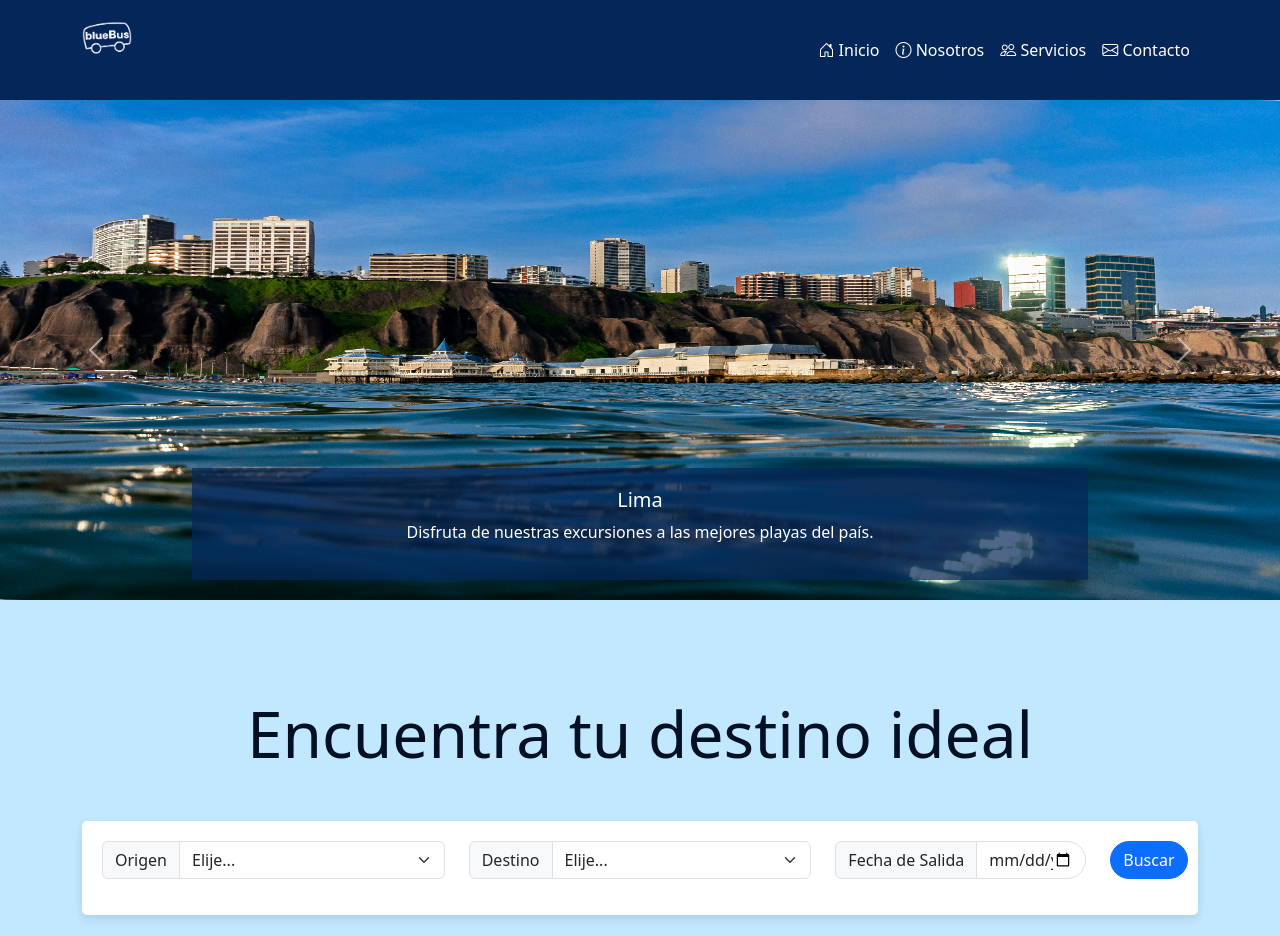
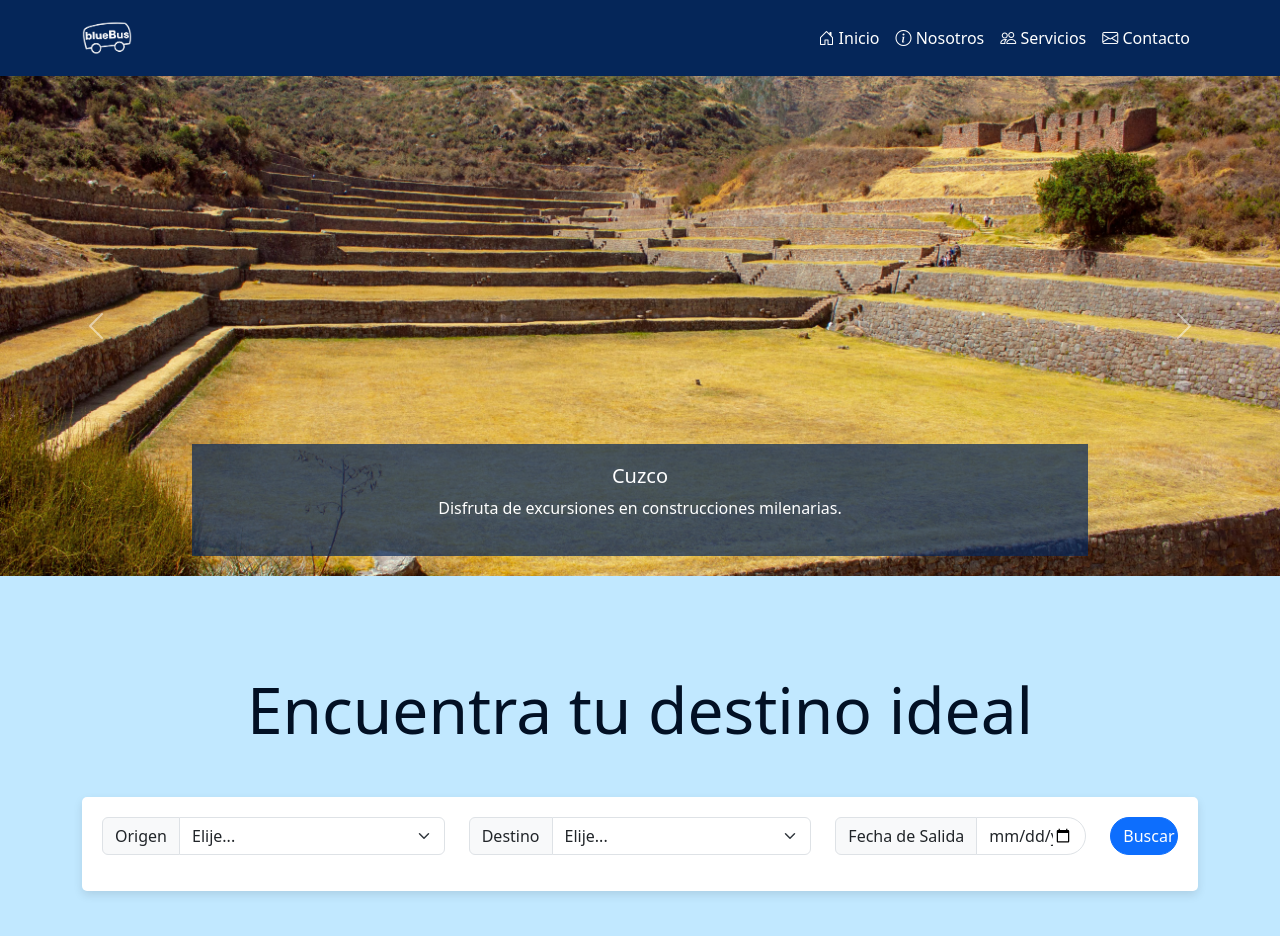
Before and after one commit to joseniquen08/bluebus-ihm, a PHP site: page /inicio.php in a window 1280 px wide. Shown: the top 936 px of the page. Run offline with PHP 8.4, Linux system fonts and the light colour scheme; some libraries are stand-ins or nearby versions.

Commit message:
MULTIPLES CAMBIOS

```diff
--- a/components/navbar.php
+++ b/components/navbar.php
@@ -1,8 +1,8 @@
 <!-- Barra de Navegación -->
-<nav class="navbar navbar-expand-lg navbar-dark sticky-top">
-  <div class="container">
-    <a class="navbar-brand" href="inicio.php">
-        <img src="images/BlueBus_logo.png" alt="BlueBus Logo" class="logo mb-4" height="35" width="auto">
+<nav class="navbar navbar-expand-lg navbar-dark sticky-top bg-dark">
+  <div class="container d-flex align-items-center justify-content-between">
+    <a class="navbar-brand d-flex align-items-center" href="inicio.php">
+        <img src="images/BlueBus_logo.png" alt="BlueBus Logo" class="logo" height="35" width="auto">
     </a>
     <!-- Botón de hamburguesa para dispositivos móviles -->
     <button class="navbar-toggler" type="button" data-bs-toggle="collapse" data-bs-target="#navbarNav" aria-controls="navbarNav" aria-expanded="false" aria-label="Toggle navigation">
@@ -21,7 +21,7 @@
           <a class="nav-link" href="#"><i class="bi bi-people"></i> Servicios</a>
         </li>
         <li class="nav-item">
-          <a class="nav-link" href="#"><i class="bi bi-envelope"></i> Contacto</a>
+          <a class="nav-link" href="#contacto"><i class="bi bi-envelope"></i> Contacto</a>
         </li>
       </ul>
     </div>
--- a/css/incio_style.css
+++ b/css/incio_style.css
@@ -1,80 +1,59 @@
-/* Estilos personalizados */
-/* CSS personalizado para centrar el logo en la esquina y hacerlo responsivo */
+/* Estilos personalizados para el resto de la página */
 body {
 overflow-y: scroll;
 scrollbar-width: none; /* Para Firefox */
 }
 
-    /* Oculta la barra de desplazamiento vertical en Chrome, Safari y Edge */
 body::-webkit-scrollbar {
-    display: none;
-    }
-
-.navbar-brand {
-    margin-right: auto; /* Centrar el logo en la esquina izquierda */
-}
-
-/* CSS personalizado para ajustar el tamaño del logo */
-.navbar-brand img {
-    width: 50px; /* Tamaño del logo */
-    height: 50px;
-}
-
-@media (max-width: 991.98px) { /* Ajustar el tamaño del logo para dispositivos móviles */
-    .navbar-brand img {
-    max-width: 120px; /* Tamaño máximo del logo en dispositivos móviles */
-    }
+display: none; /* Oculta la barra de desplazamiento vertical en Chrome, Safari y Edge */
 }
 
 body {
 background-color: #c1e8ff; /* Fondo celeste */
 color: #021024; /* Texto azul oscuro */
 }
-.navbar {
-    background-color: #052659; /* Azul oscuro para la barra de navegación */
-}
-.nav-link {
-    color: #fff; /* Texto celeste para los enlaces de navegación */
-}
+
 .carousel-caption {
 background-color: rgba(5, 38, 89, 0.7); /* Fondo semi-transparente azul oscuro para las descripciones en el slider */
 }
+
 .card {
 background-color: #7da0ca; /* Fondo celeste para las tarjetas de destinos */
 border: none; /* Sin borde */
+height: 100%;
 }
+
+.card-body {
+display: flex;
+flex-direction: column;
+}
+
 .card:hover {
 transform: scale(1.05); /* Efecto de escala al hacer hover */
 z-index: 1; /* Se eleva al hacer hover */
 }
+
 .carousel-item img {
 height: 500px; /* Aumenta la altura de las imágenes del slider */
+object-fit: cover;
 }
-.carousel-control-prev, .carousel-control-next {
+
+.carousel-control-prev,
+.carousel-control-next {
 top: 50%; /* Posiciona los botones de control en el centro vertical */
 transform: translateY(-50%); /* Centra verticalmente los botones de control */
 z-index: 1; /* Asegura que estén encima del contenido del slider */
 color: #5483b3; /* Cambia el color de las flechas del slider */
 }
-.navbar.sticky-top {
-    animation: fadeInDown 0.5s; /* Animación para mostrar la barra pegajosa */
-}
-@keyframes fadeInDown {
-    0% {
-    opacity: 0;
-    transform: translateY(-100%);
-    }
-    100% {
-    opacity: 1;
-    transform: translateY(0);
-    }
-}
+
 .bg-light {
 background-color: #c1e8ff; /* Fondo celeste para la sección adicional */
 }
+
 .bg-info {
 background-color: #052659 !important;
 }
+
 .text-info {
 color: #021024; /* Texto azul oscuro para el pie de página */
 }
@@ -99,3 +78,9 @@ body {
 .search-form .btn-primary {
 border-radius: 20px;
 }
+
+/* Estilos personalizados para el slider */
+.custom-slider-img {
+height: 600px; /* Ajusta la altura según tus necesidades */
+object-fit: cover; /* Asegura que la imagen se ajuste correctamente */
+}
--- a/inicio.php
+++ b/inicio.php
@@ -19,37 +19,51 @@ $mensaje_error = '';
     <!-- Enlace a los iconos de Bootstrap -->
     <link rel="stylesheet" href="https://cdn.jsdelivr.net/npm/bootstrap-icons@1.11.3/font/bootstrap-icons.min.css">
     <link href="css/incio_style.css" rel="stylesheet" type="text/css"/>
+    <link href="css/navbar.css" rel="stylesheet" type="text/css"/>
   </head>
 
   <body>
     <!-- Barra de Navegación -->
     <?php require_once "components/navbar.php"; ?>
 
-  <!-- Slider de Viajes -->
-  <div id="carouselExampleIndicators" class="carousel slide" data-bs-ride="carousel">
+    <!-- Slider de Viajes -->
+    <div id="carouselExampleIndicators" class="carousel slide" data-bs-ride="carousel">
       <div class="carousel-inner">
         <div class="carousel-item active">
-            <img src="images/pexels-mauricio-espinoza-gavilano-582278929-17029842.jpg" class="d-block w-100" alt="...">
+          <img src="images/carrusel_foto_1.jpg" class="d-block w-100 custom-slider-img" alt="Cuzco">
           <div class="carousel-caption d-none d-md-block">
-            <h5>Lima</h5>
-            <p>Disfruta de nuestras excursiones a las mejores playas del país.</p>
+            <h5>Cuzco</h5>
+            <p>Disfruta de excursiones en construcciones milenarias.</p>
           </div>
         </div>
         <div class="carousel-item">
-            <img src="images/pexels-sbenavides-17043614.jpg" class="d-block w-100" alt="...">
+          <img src="images/carrusel_foto_2.jpg" class="d-block w-100 custom-slider-img" alt="Cuzco">
           <div class="carousel-caption d-none d-md-block">
-            <h5>Arequipa</h5>
+            <h5>Cuzco</h5>
+            <p>No te pierdas de la montaña de colores.</p>
+          </div>
+        </div>
+        <div class="carousel-item">
+          <img src="images/carrusel_foto_3.jpg" class="d-block w-100 custom-slider-img" alt="Cuzco">
+          <div class="carousel-caption d-none d-md-block">
+            <h5>Cuzco</h5>
             <p>Descubre la belleza natural de nuestro país con nuestros tours ecológicos.</p>
           </div>
         </div>
         <div class="carousel-item">
-            <img src="images/pexels-cristianloayza-16198315.jpg" class="d-block w-100" alt="...">
+          <img src="images/carrusel_foto_4.jpg" class="d-block w-100 custom-slider-img" alt="Cordillera">
           <div class="carousel-caption d-none d-md-block">
-            <h5>Trujillo</h5>
+            <h5>Cordillera</h5>
             <p>Descubre la belleza natural de nuestro país con nuestros tours ecológicos.</p>
           </div>
         </div>
-        <!-- Agrega más elementos carousel-item según sea necesario -->
+        <div class="carousel-item">
+          <img src="images/carrusel_foto_5.jpg" class="d-block w-100 custom-slider-img" alt="Lima">
+          <div class="carousel-caption d-none d-md-block">
+            <h5>Lima</h5>
+            <p>Descubre la belleza natural de nuestro país en la Lima costera.</p>
+          </div>
+        </div>
       </div>
       <!-- Flechas de control -->
       <button class="carousel-control-prev" type="button" data-bs-target="#carouselExampleIndicators" data-bs-slide="prev">
@@ -62,92 +76,91 @@ $mensaje_error = '';
       </button>
     </div>
 
-    <br></br>
+    <br><br>
 
     <!-- Contenido Principal -->
     <div class="container py-5">
       <h1 class="display-3 mb-5 text-center">Encuentra tu destino ideal</h1>
       <form action="search.php" method="GET" class="search-form">
         <div class="row justify-content-center">
-          <div class="col-md-4">
-            <div class="input-group mb-3">
+          <div class="col-md-4 mb-3">
+            <div class="input-group">
               <label class="input-group-text" for="inputGroupSelect01">Origen</label>
-              <select class="form-select" id="inputGroupSelect01">
-              <option selected>Elije...</option>
-                <option value="1">LIMA</option>
-                <option value="2">ICA</option>
-                <option value="3">AREQUIPA</option>
-                <option value="4">CAMANA</option>
-                <option value="5">CHIMBOTE</option>
-                <option value="5">TRUJILLO</option>
-                <option value="5">HUARMEY</option>
-                <option value="5">CHICLAYO</option>
+              <select class="form-select" id="inputGroupSelect01" name="origen" required>
+                <option selected disabled>Elije...</option>
+                <option value="LIMA">LIMA</option>
+                <option value="ICA">ICA</option>
+                <option value="AREQUIPA">AREQUIPA</option>
+                <option value="CAMANA">CAMANA</option>
+                <option value="CHIMBOTE">CHIMBOTE</option>
+                <option value="TRUJILLO">TRUJILLO</option>
+                <option value="HUARMEY">HUARMEY</option>
+                <option value="CHICLAYO">CHICLAYO</option>
               </select>
             </div>
           </div>
-          <div class="col-md-4">
-            <div class="input-group mb-3">
+          <div class="col-md-4 mb-3">
+            <div class="input-group">
               <label class="input-group-text" for="inputGroupSelect02">Destino</label>
-              <select class="form-select" id="inputGroupSelect02">
-                <option selected>Elije...</option>
-                <option value="1">LIMA</option>
-                <option value="2">ICA</option>
-                <option value="3">AREQUIPA</option>
-                <option value="4">CAMANA</option>
-                <option value="5">CHIMBOTE</option>
-                <option value="5">TRUJILLO</option>
-                <option value="5">HUARMEY</option>
-                <option value="5">CHICLAYO</option>
+              <select class="form-select" id="inputGroupSelect02" name="destino" required>
+                <option selected disabled>Elije...</option>
+                <option value="LIMA">LIMA</option>
+                <option value="ICA">ICA</option>
+                <option value="AREQUIPA">AREQUIPA</option>
+                <option value="CAMANA">CAMANA</option>
+                <option value="CHIMBOTE">CHIMBOTE</option>
+                <option value="TRUJILLO">TRUJILLO</option>
+                <option value="HUARMEY">HUARMEY</option>
+                <option value="CHICLAYO">CHICLAYO</option>
               </select>
             </div>
           </div>
-          <div class="col-md-3">
-            <div class="input-group mb-3">
+          <div class="col-md-3 mb-3">
+            <div class="input-group">
               <label class="input-group-text" for="inputGroupSelect03">Fecha de Salida</label>
-              <input type="date" class="form-control" id="inputGroupSelect03" required>
+              <input type="date" class="form-control" id="inputGroupSelect03" name="fecha_salida" required>
             </div>
           </div>
-          <div class="col-md-1">
-          <button type="submit" class="btn btn-primary" formaction="seleccionar_asiento.php?cod_via='VIA0001'">Buscar</button>
+          <div class="col-md-1 mb-3">
+            <button type="submit" class="btn btn-primary w-100" formaction="seleccionar_asiento.php?cod_via='VIA0001'">Buscar</button>
           </div>
         </div>
       </form>
     </div>
 
     <!-- Contenedores de Viajes -->
-    <div id="carouselExampleControls" class="carousel slide" data-ride="carousel">
+    <div id="carouselExampleControls" class="carousel slide" data-bs-ride="carousel">
       <div class="carousel-inner">
-        <div class="carousel-item active"> <!-- Añadir la clase 'active' al primer item -->
+        <div class="carousel-item active">
           <div class="container">
             <div class="row">
-              <div class="col-lg-4">
-                <div class="card mb-4">
-                    <img src="images/ballenas-tumbes-turismo.jpg" class="card-img-top" alt="...">
-                  <div class="card-body">
+              <div class="col-lg-4 mb-4">
+                <div class="card h-100">
+                  <img src="images/ballenas-tumbes-turismo.jpg" class="card-img-top" alt="Lima - Tumbes">
+                  <div class="card-body d-flex flex-column">
                     <h5 class="card-title">Lima - Tumbes</h5>
                     <p class="card-text">Explora los mejores destinos costeros con nosotros.</p>
-                    <a href="selecAsiento.php" class="btn btn-primary"><i class="bi bi-eye"></i> Ver Detalles</a>
+                    <a href="selecAsiento.php" class="btn btn-primary mt-auto"><i class="bi bi-eye"></i> Ver Detalles</a>
                   </div>
                 </div>
               </div>
-              <!-- Agregar más tarjetas aquí -->
-              <div class="col-lg-4">
-                <div class="card mb-4">
-                    <img src="images/pexels-sbenavides-17043614.jpg" class="card-img-top" alt="...">
-                  <div class="card-body">
-                    <h5 class="card-title">Lima - Aqrequipa</h5>
+              <div class="col-lg-4 mb-4">
+                <div class="card h-100">
+                  <img src="images/pexels-sbenavides-17043614.jpg" class="card-img-top" alt="Lima - Arequipa">
+                  <div class="card-body d-flex flex-column">
+                    <h5 class="card-title">Lima - Arequipa</h5>
                     <p class="card-text">Descripción corta del destino.</p>
-                    <a href="#" class="btn btn-primary"><i class="bi bi-eye"></i> Ver Detalles</a>
+                    <a href="#" class="btn btn-primary mt-auto"><i class="bi bi-eye"></i> Ver Detalles</a>
                   </div>
                 </div>
               </div>
-              <div class="col-lg-4">
-                <div class="card mb-4">
-                    <img src="images/pexels-mauricio-espinoza-gavilano-582278929-17029844.jpg" class="card-img-top" alt="...">
-                  <div class="card-body">
+              <div class="col-lg-4 mb-4">
+                <div class="card h-100">
+                  <img src="images/pexels-mauricio-espinoza-gavilano-582278929-17029844.jpg" class="card-img-top" alt="Arequipa - Lima">
+                  <div class="card-body d-flex flex-column">
                     <h5 class="card-title">Arequipa - Lima</h5>
                     <p class="card-text">Descripción corta del destino.</p>
-                    <a href="#" class="btn btn-primary"><i class="bi bi-eye"></i> Ver Detalles</a>
+                    <a href="#" class="btn btn-primary mt-auto"><i class="bi bi-eye"></i> Ver Detalles</a>
                   </div>
                 </div>
               </div>
@@ -157,34 +170,33 @@ $mensaje_error = '';
         <div class="carousel-item">
           <div class="container">
             <div class="row">
-              <!-- Aquí comienza un nuevo carousel-item -->
-              <div class="col-lg-4">
-                <div class="card mb-4">
-                  <img src="https://via.placeholder.com/300" class="card-img-top" alt="...">
-                  <div class="card-body">
-                    <h5 class="card-title">Destino 4</h5>
+              <div class="col-lg-4 mb-4">
+                <div class="card h-100">
+                  <img src="images/chimbote_catedral.png" class="card-img-top" alt="Destino 4">
+                  <div class="card-body d-flex flex-column">
+                    <h5 class="card-title">Lima - Chimbote</h5>
                     <p class="card-text">Descripción corta del destino.</p>
-                    <a href="#" class="btn btn-primary"><i class="bi bi-eye"></i> Ver Detalles</a>
+                    <a href="#" class="btn btn-primary mt-auto"><i class="bi bi-eye"></i> Ver Detalles</a>
                   </div>
                 </div>
               </div>
-              <div class="col-lg-4">
-                <div class="card mb-4">
-                  <img src="https://via.placeholder.com/300" class="card-img-top" alt="...">
-                  <div class="card-body">
-                    <h5 class="card-title">Destino 5</h5>
+              <div class="col-lg-4 mb-4">
+                <div class="card h-100">
+                  <img src="images/chiclayo_catedral.png" class="card-img-top" alt="Destino 5">
+                  <div class="card-body d-flex flex-column">
+                    <h5 class="card-title">Lima - Chiclayo</h5>
                     <p class="card-text">Descripción corta del destino.</p>
-                    <a href="#" class="btn btn-primary"><i class="bi bi-eye"></i> Ver Detalles</a>
+                    <a href="#" class="btn btn-primary mt-auto"><i class="bi bi-eye"></i> Ver Detalles</a>
                   </div>
                 </div>
               </div>
-              <div class="col-lg-4">
-                <div class="card mb-4">
-                  <img src="https://via.placeholder.com/300" class="card-img-top" alt="...">
-                  <div class="card-body">
-                    <h5 class="card-title">Destino 6</h5>
+              <div class="col-lg-4 mb-4">
+                <div class="card h-100">
+                  <img src="images/ica_laguna.png" class="card-img-top" alt="Destino 6">
+                  <div class="card-body d-flex flex-column">
+                    <h5 class="card-title">Ica - Lima</h5>
                     <p class="card-text">Descripción corta del destino.</p>
-                    <a href="#" class="btn btn-primary"><i class="bi bi-eye"></i> Ver Detalles</a>
+                    <a href="#" class="btn btn-primary mt-auto"><i class="bi bi-eye"></i> Ver Detalles</a>
                   </div>
                 </div>
               </div>
@@ -194,16 +206,16 @@ $mensaje_error = '';
       </div>
       <a class="carousel-control-prev" href="#carouselExampleControls" role="button" data-bs-slide="prev">
         <span class="carousel-control-prev-icon" aria-hidden="true"></span>
-        <span class="sr-only"></span>
+        <span class="visually-hidden">Previous</span>
       </a>
       <a class="carousel-control-next" href="#carouselExampleControls" role="button" data-bs-slide="next">
         <span class="carousel-control-next-icon" aria-hidden="true"></span>
-        <span class="sr-only"></span>
+        <span class="visually-hidden">Next</span>
       </a>
     </div>
 
     <!-- Pie de Página -->
-    <footer class="bg-info text-white text-center py-4">
+    <footer id="contacto" class="bg-info text-white text-center py-4">
       <div class="container">
         <p class="mb-0"><i class="bi bi-telephone"></i> Teléfono: +123 456 789 | <i class="bi bi-geo-alt"></i> Dirección: Av. Principal 123, Ciudad Principal, País</p>
         <p class="mb-0"><i class="bi bi-envelope"></i> Email: info@empresa.com</p>
--- a/seleccionar_asiento.php
+++ b/seleccionar_asiento.php
@@ -24,6 +24,7 @@ print_r($row)
   <link rel="stylesheet" href="https://cdn.jsdelivr.net/npm/bootstrap-icons@1.11.3/font/bootstrap-icons.min.css">
   <link rel="stylesheet" href="./css/global.css">
   <link rel="stylesheet" href="./css/seleccionar_asiento.css">
+  <link href="css/navbar.css" rel="stylesheet" type="text/css"/>
   <link rel="preconnect" href="https://fonts.googleapis.com">
   <link rel="preconnect" href="https://fonts.gstatic.com" crossorigin>
   <link href="https://fonts.googleapis.com/css2?family=Inter:wght@100..900&display=swap" rel="stylesheet">
@@ -345,7 +346,7 @@ print_r($row)
   </main>
 
   <!-- Pie de Página -->
-  <footer class="bg-info text-white text-center py-4">
+  <footer id="contacto" class="bg-info text-white text-center py-4">
     <div class="container">
       <p class="mb-0"><i class="bi bi-telephone"></i> Teléfono: +123 456 789 | <i class="bi bi-geo-alt"></i> Dirección:
         Av. Principal 123, Ciudad Principal, País</p>
```
Also changed, not shown: css/navbar.css (added, +53 -0 lines), css/seleccionar_asiento.css (+5 -68 lines), index.php (+19 -6 lines), images/carrusel_foto_1.jpg (added), images/carrusel_foto_2.jpg (added), images/carrusel_foto_4.jpg (added), 5 other files. Lines whose indentation alone changed are shown as unchanged.
